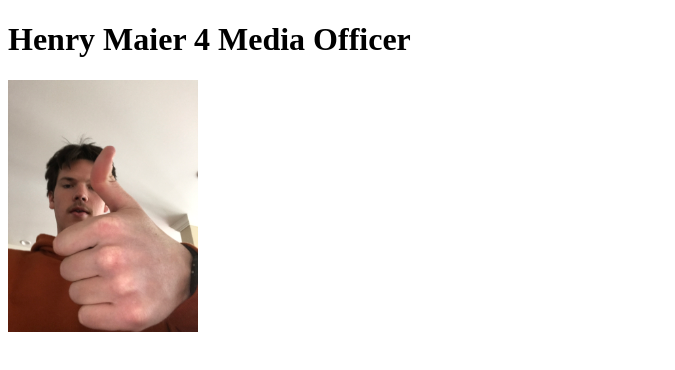
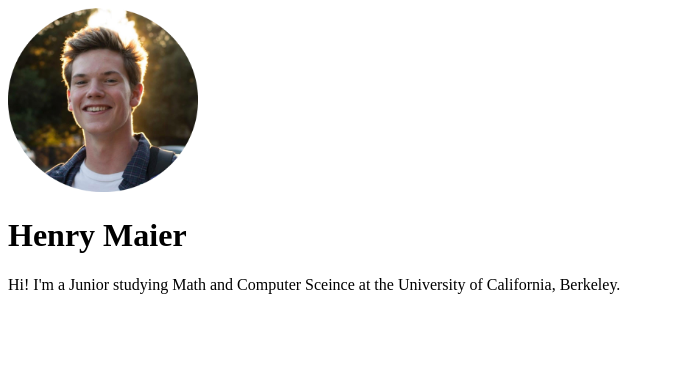
Before and after one commit to henry-maier/henry-maier.github.io, a plain HTML site: page index.html in a window 1280 px wide. Shown: the whole page, without its empty margins (0-675 px from the left). Drawn offline with Linux system fonts and the light colour scheme.

Commit message:
made less weird

```diff
--- a/index.html
+++ b/index.html
@@ -1,7 +1,8 @@
 <!DOCTYPE html>
 <html>
 <body>
-  <h1>Henry Maier 4 Media Officer</h1>
-  <img src="henry.jpeg" width="15%"/>
+<img src="henry.png" width="15%"/>
+<h1>Henry Maier</h1>
+<p>Hi! I'm a Junior studying Math and Computer Sceince at the University of California, Berkeley.</p>
 </body>
 </html><!DOCTYPE html>
```
